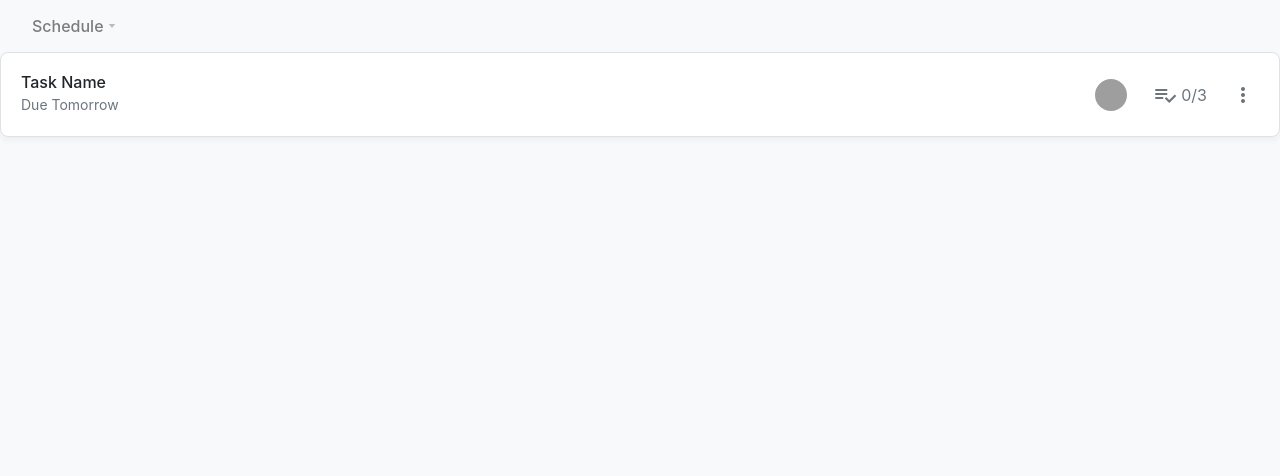
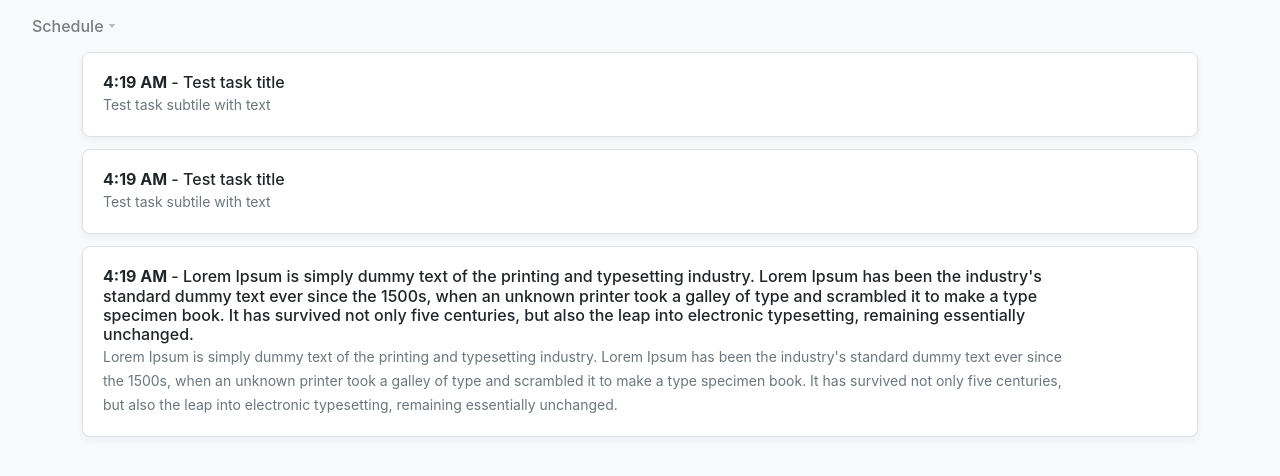
Before and after one commit to bizappkit/tasks, a React (Create React App) app: page / in a window 1280 px wide. Shown: the top 476 px of the page. Built offline with nearby package versions, Linux system fonts and the light colour scheme; grey boxes are pictures that could not be loaded.

Commit message:
Added ReminderCard

```diff
--- a/src/App.tsx
+++ b/src/App.tsx
@@ -1,10 +1,9 @@
 import React from 'react';
-import { Navbar, NavDropdown, Nav } from 'react-bootstrap';
-
-
+import { Navbar, NavDropdown, Nav, Container, Row, Col } from 'react-bootstrap';
+import { ReminderCard } from './cards/ReminderCard';
 function App() {
   return (
-    <div>
+    <div className="layout layout-nav-top">
       <Navbar bg="light" expand='sm' >
         <Nav className="mr-auto">
           <NavDropdown title="Schedule" id="basic-nav-dropdown">
@@ -13,33 +12,19 @@ function App() {
         </Nav>
       </Navbar>
 
-      <div className="card card-task">
-        <div className="card-body">
-          <div className="card-title">
-            <a href="#task=6"><h6>Task Name</h6></a>
-            <span className="text-small">Due Tomorrow</span>
-          </div>
-          <div className="card-meta">
-            <ul className="avatars">
-              <li>
-                <img alt="..." className="avatar" src="..." />
-              </li>
-            </ul>
-            <div className="d-flex align-items-center">
-              <i className="material-icons">playlist_add_check</i>
-              <span>0/3</span>
-            </div>
-            <div className="dropdown card-options">
-              <button className="btn-options" type="button" id="task-dropdown-button" data-toggle="dropdown" aria-haspopup="true" aria-expanded="false">
-                <i className="material-icons">more_vert</i>
-              </button>
-              <div className="dropdown-menu dropdown-menu-right">
-                ...
-              </div>
-            </div>
-          </div>
-        </div>
-      </div>
+      <Container>
+        <Row>
+          <Col>
+            <ReminderCard time={new Date()} title="Test task title" subtile="Test task subtile with text"/>
+            <ReminderCard time={new Date()} title="Test task title" subtile="Test task subtile with text"/>
+            <ReminderCard
+              time={new Date()}
+              title="Lorem Ipsum is simply dummy text of the printing and typesetting industry. Lorem Ipsum has been the industry's standard dummy text ever since the 1500s, when an unknown printer took a galley of type and scrambled it to make a type specimen book. It has survived not only five centuries, but also the leap into electronic typesetting, remaining essentially unchanged."
+              subtile="Lorem Ipsum is simply dummy text of the printing and typesetting industry. Lorem Ipsum has been the industry's standard dummy text ever since the 1500s, when an unknown printer took a galley of type and scrambled it to make a type specimen book. It has survived not only five centuries, but also the leap into electronic typesetting, remaining essentially unchanged."/>
+          </Col>
+        </Row>
+      </Container>
+
     </div>
   )
 }
--- /dev/null
+++ b/src/cards/ReminderCard.tsx
@@ -0,0 +1,24 @@
+import { Card } from 'react-bootstrap';
+import React from 'react';
+import { toShortTimeStr } from "../utils/dateTimeUtils";
+
+interface ReminderCardProps {
+	time: Date
+	title: string
+	subtile: string
+}
+
+export function ReminderCard(props: ReminderCardProps) {
+	return (
+		<Card className="card-task">
+			<Card.Body>
+				<div className="card-title">
+					<a href='/'>
+						<h6><span style={{fontWeight: 'bold'}}>{toShortTimeStr(props.time)}</span> - {props.title}</h6>
+					</a>
+					<span className="text-small">{props.subtile}</span>
+				</div>
+			</Card.Body>
+		</Card>
+	)
+}
--- /dev/null
+++ b/src/utils/dateTimeUtils.ts
@@ -0,0 +1,4 @@
+
+export function toShortTimeStr(time: Date): string {
+	return time.toLocaleTimeString(undefined, {hour: 'numeric', minute: 'numeric'});
+}
```
Also changed, not shown: src/ContentContainer.tsx (added, +19 -0 lines).
